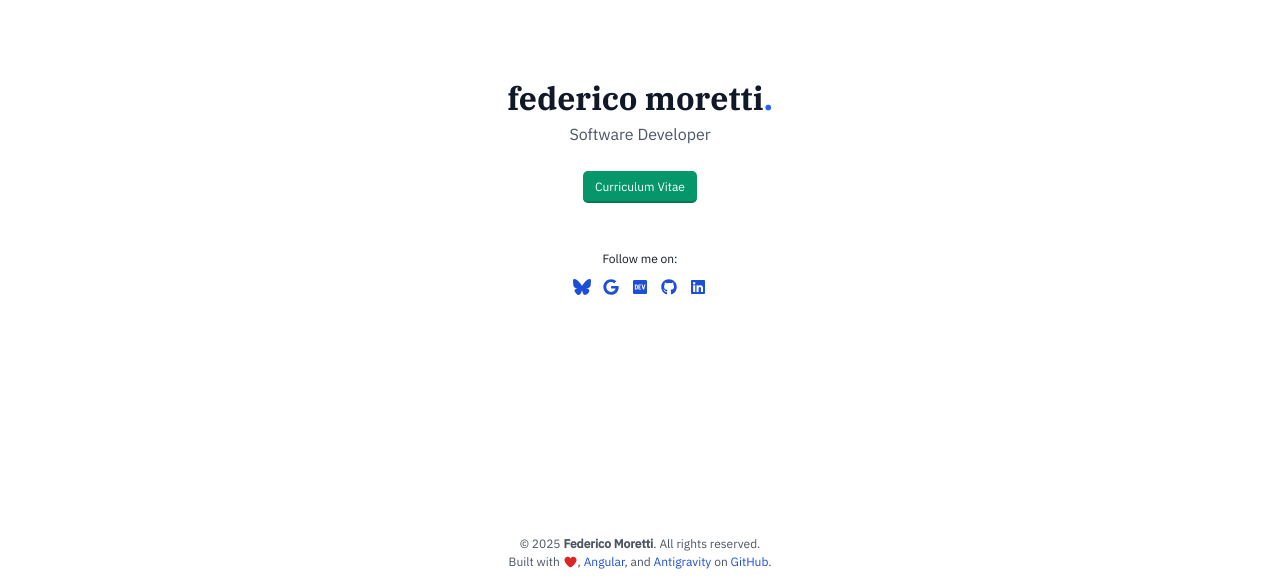
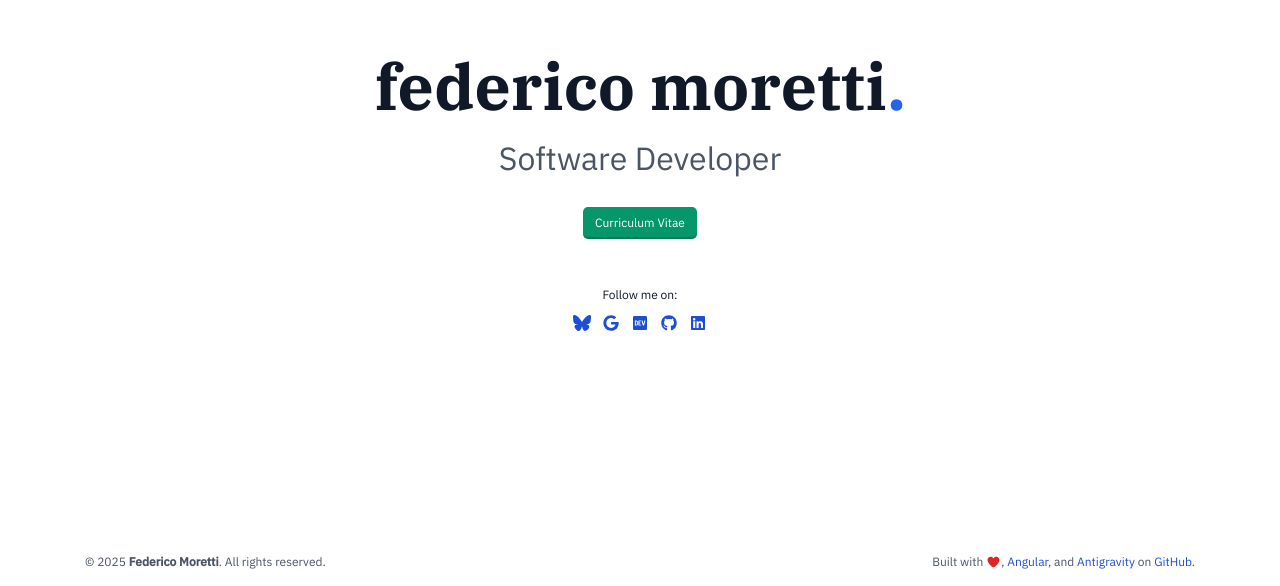
Before and after one commit to fedtti/fedtti.github.io, an Angular app: page / in a window 1280 px wide. Shown: the part 214-800 px from the top of the page. Built offline with nearby package versions, Linux system fonts and the light colour scheme.

Commit message:
chore: add responsive font size support

```diff
--- a/src/app/core/layout/hero/hero.scss
+++ b/src/app/core/layout/hero/hero.scss
@@ -1,5 +1,7 @@
 /* HERO */
 #hero {
+  margin-inline: auto;
+
   .inner {
     align-items: center;
     display: flex;
@@ -94,3 +96,88 @@
     }
   }
 }
+
+@media screen and (min-width: 576px) {
+  /* HERO */
+  #hero {
+    width: 54rem;
+
+    .inner {
+      #name {
+        font-size: 4rem;
+      }
+
+      #role {
+        font-size: 2rem;
+      }
+    }
+  }
+}
+
+@media screen and (min-width: 768px) {
+  /* HERO */
+  #hero {
+    width: 72rem;
+
+    .inner {
+      #name {
+        font-size: 4.8rem;
+      }
+
+      #role {
+        font-size: 2.4rem;
+      }
+    }
+  }
+}
+
+@media screen and (min-width: 992px) {
+  /* HERO */
+  #hero {
+    width: 96rem;
+
+    .inner {
+      #name {
+        font-size: 5.6rem;
+      }
+
+      #role {
+        font-size: 2.8rem;
+      }
+    }
+  }
+}
+
+@media screen and (min-width: 1200px) {
+  /* HERO */
+  #hero {
+    width: 114rem;
+
+    .inner {
+      #name {
+        font-size: 6.4rem;
+      }
+
+      #role {
+        font-size: 3.2rem;
+      }
+    }
+  }
+}
+
+@media screen and (min-width: 1400px) {
+  /* HERO */
+  #hero {
+    width: 132rem;
+
+    .inner {
+      #name {
+        font-size: 7.2rem;
+      }
+
+      #role {
+        font-size: 3.6rem;
+      }
+    }
+  }
+}
--- a/src/app/shared/components/footer/footer.scss
+++ b/src/app/shared/components/footer/footer.scss
@@ -3,6 +3,7 @@
   bottom: 0;
   left: 0;
   margin-block: 1.5rem;
+  margin-inline: auto;
   padding-inline: 1.5rem;
   position: fixed;
   right: 0;
@@ -35,3 +36,47 @@
     }
   }
 }
+
+@media screen and (min-width: 576px) {
+  /* FOOTER */
+  #footer {
+    width: 54rem;
+
+    .inner {
+      flex-direction: row;
+      text-align: start;
+
+      .end {
+        margin-inline-start: auto;
+      }
+    }
+  }
+}
+
+@media screen and (min-width: 768px) {
+  /* FOOTER */
+  #footer {
+    width: 72rem;
+  }
+}
+
+@media screen and (min-width: 992px) {
+  /* FOOTER */
+  #footer {
+    width: 96rem;
+  }
+}
+
+@media screen and (min-width: 1200px) {
+  /* FOOTER */
+  #footer {
+    width: 114rem;
+  }
+}
+
+@media screen and (min-width: 1400px) {
+  /* FOOTER */
+  #footer {
+    width: 132rem;
+  }
+}
--- a/src/app/shared/components/header/header.scss
+++ b/src/app/shared/components/header/header.scss
@@ -1,4 +1,39 @@
 /* HEADER */
 #header {
+  margin-inline: auto;
+}
 
+@media screen and (min-width: 576px) {
+  /* HEADER */
+  #header {
+    width: 54rem;
+  }
 }
+
+@media screen and (min-width: 768px) {
+  /* HEADER */
+  #header {
+    width: 72rem;
+  }
+}
+
+@media screen and (min-width: 992px) {
+  /* HEADER */
+  #header {
+    width: 96rem;
+  }
+}
+
+@media screen and (min-width: 1200px) {
+  /* HEADER */
+  #header {
+    width: 114rem;
+  }
+}
+
+@media screen and (min-width: 1400px) {
+  /* HEADER */
+  #header {
+    width: 132rem;
+  }
+}
--- a/src/index.html
+++ b/src/index.html
@@ -6,7 +6,6 @@
     <meta http-equiv="x-ua-compatible" content="ie=edge, chrome=1">
     <meta name="viewport" content="width=device-width, initial-scale=1">
     <title>Federico Moretti AKA “fedtti” • Software Developer</title>
-
     <meta name="robots" content="index, follow, noarchive">
     <meta name="theme-color" content="#ffffff" media="(prefers-color-scheme: light)">
     <meta name="theme-color" content="#0f172a" media="(prefers-color-scheme: dark)">
```
